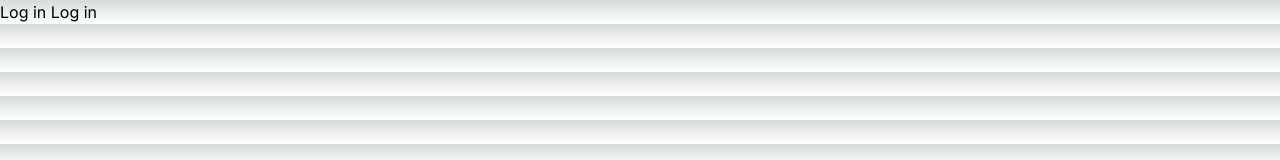
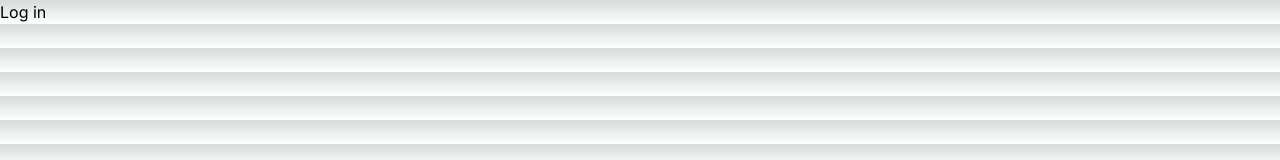
Before and after one commit to adnansiddavatam/Hackathon, a Next.js app: page / in a window 1280 px wide. Shown: the top 160 px of the page. Built offline with nearby package versions, Linux system fonts and the light colour scheme.

Commit message:
log in portal fixed

```diff
--- a/app/page.js
+++ b/app/page.js
@@ -5,7 +5,6 @@ function LoginPortal(){
   return(
     <div>
     <Link href="/login">Log in </Link>
-    <Link href="/signup">Log in </Link>
   </div>
   )
 }
```
